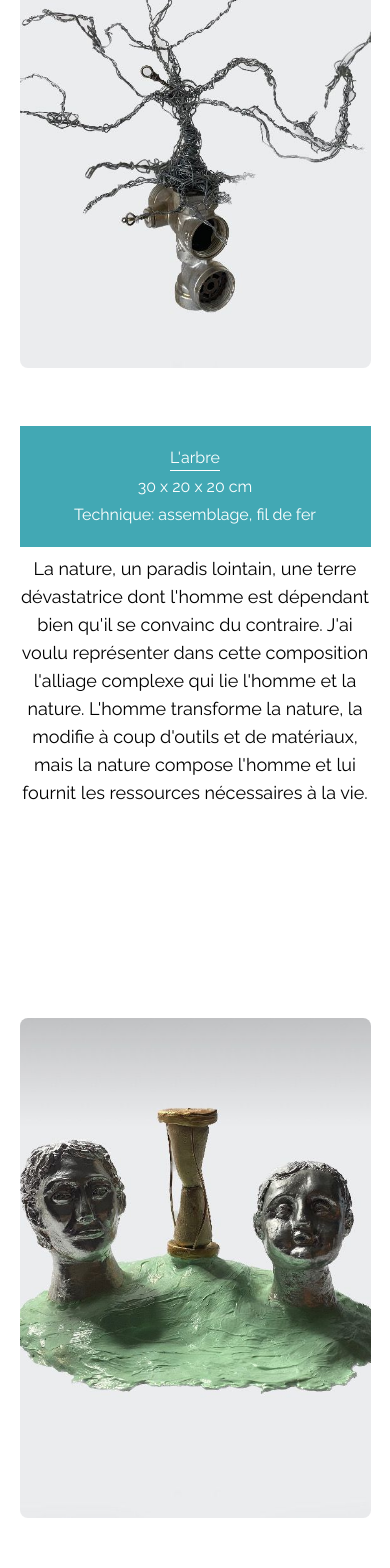
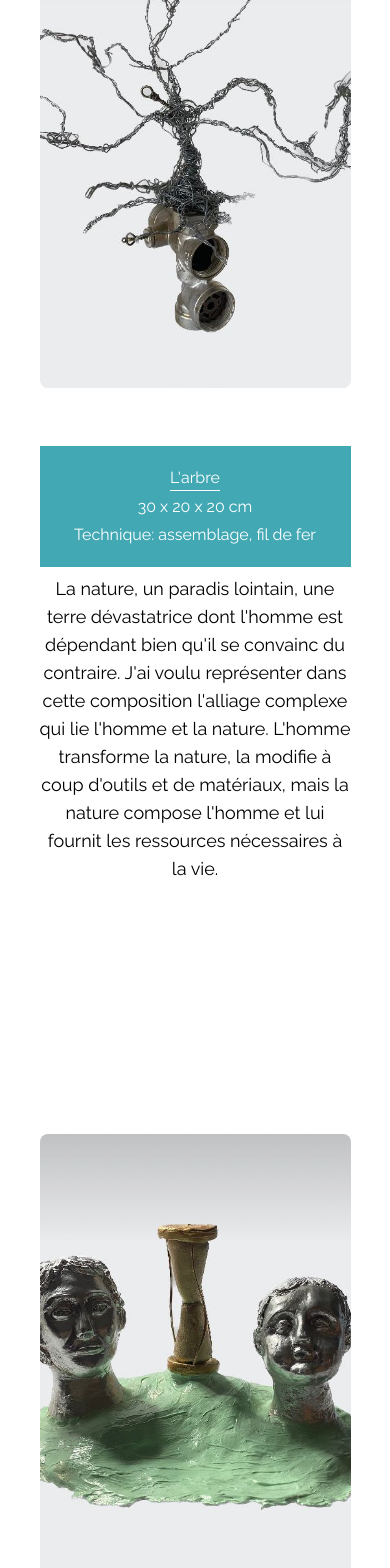
Before and after one commit to Raxuis/artaorea, a Next.js app: page / in a window 390 px wide. Shown: the part 2441-4009 px from the top of the page. Built offline with nearby package versions, Linux system fonts and the light colour scheme.

Commit message:
style(homepage): :iphone: add margin to avoid issues with responsive

```diff
--- a/app/page.tsx
+++ b/app/page.tsx
@@ -59,7 +59,7 @@ export default function Home() {
             </div>
           </div>
         </div>
-        <div className="grid grid-cols-1 lg:grid-cols-[2fr_2fr] xl:grid-cols-[1fr_3fr] gap-[15vw] sm:gap-[10vw] art-container arbre-container">
+        <div className="grid grid-cols-1 lg:grid-cols-[2fr_2fr] xl:grid-cols-[1fr_3fr] gap-[15vw] sm:gap-[10vw] art-container arbre-container max-sm:m-5">
           <img src="/assets/works/arbre.jpeg" alt="Arbre" className="arbre h-[500px] w-[400px] object-cover rounded-lg mx-auto" />
           <div className="art-text">
             <div className="art-header bg-cyan text-white arbre-header w-full text-center p-5 space-y-1">
@@ -77,7 +77,7 @@ export default function Home() {
             </div>
           </div>
         </div>
-        <div className="grid grid-cols-1 lg:grid-cols-[2fr_2fr] xl:grid-cols-[1fr_3fr] gap-[15vw] sm:gap-[10vw] art-container fuite-container">
+        <div className="grid grid-cols-1 lg:grid-cols-[2fr_2fr] xl:grid-cols-[1fr_3fr] gap-[15vw] sm:gap-[10vw] art-container fuite-container max-sm:m-5">
           <img src="/assets/works/fuite-du-temps.jpeg" alt="Fuite du temps" className="fuite h-[500px] w-[400px] object-cover rounded-lg mx-auto" />
           <div className="art-text">
             <div className="art-header bg-cyan text-white w-full text-center p-5 fuite-header space-y-1">
@@ -143,7 +143,7 @@ export default function Home() {
           <img src="/assets/works/bd-2.jpeg" alt="bd 2" className="bd-2 w-full md:w-[40vw] lg:w-[20vw] h-full md:h-[50vh]" />
           <img src="/assets/works/bd-3.jpeg" alt="bd 3" className="bd-3 w-full md:w-[40vw] lg:w-[20vw] h-full md:h-[50vh]" />
         </div>
-        <div className="art-content art-content-bd text-lg xl:text-xl mt-2">
+        <div className="art-content art-content-bd text-lg xl:text-xl mt-2 text-center">
           <p>
             Le harcèlement, un rejet de l'autre et de ces différences, déversant une aversion sur celui qui attise ma
             curiosité. Dans cette bande dessinée, je dénonce le harcèlement et ses retombées psychologiques sur ses victimes
```
